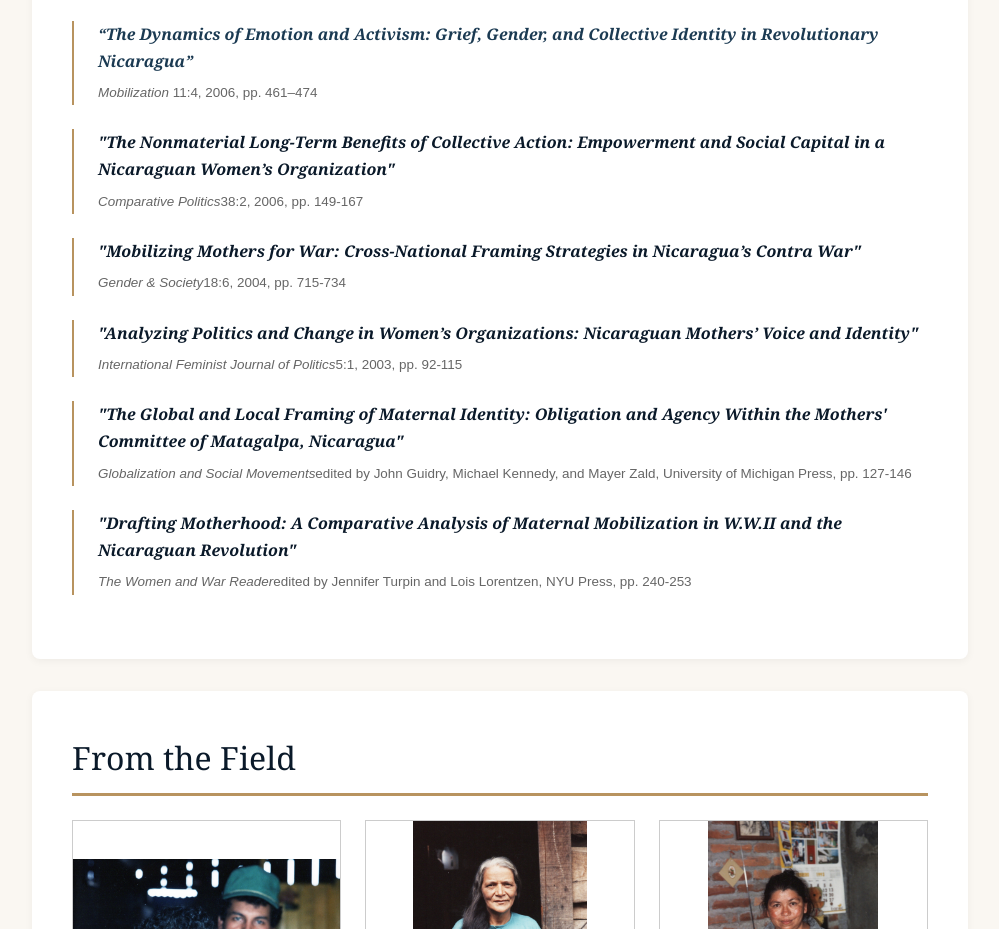
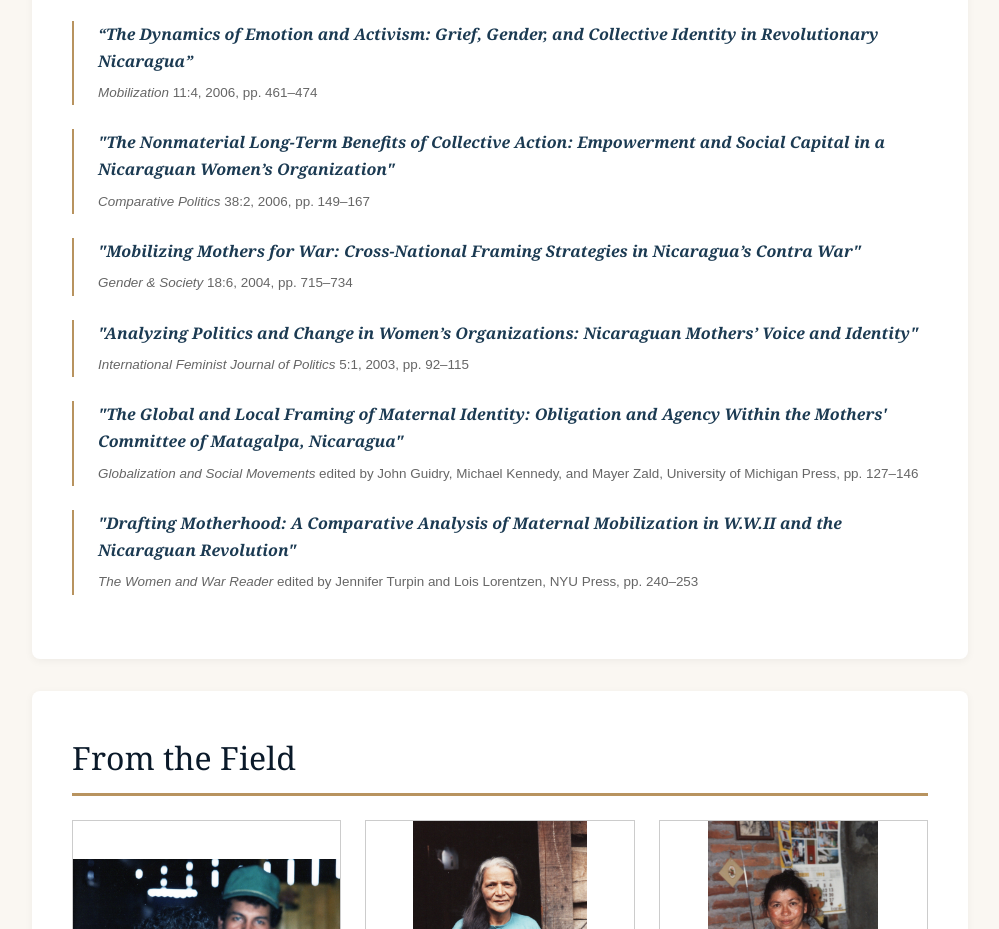
Before and after one commit to bayarddevolo/bayarddevolo.github.io, a plain HTML site: page nicaragua.html in a window 1280 px wide. Shown: the part 1760-2689 px from the top of the page, without its empty margins (140-1139 px from the left). Drawn offline with Linux system fonts and the light colour scheme.

Commit message:
Update nicaragua.html

```diff
--- a/nicaragua.html
+++ b/nicaragua.html
@@ -383,28 +383,48 @@ My research on Nicaragua draws on a decade of ethnographic fieldwork, archival r
   </div>
 
 <div class="publication">
-      <span class="publication-title">"The Nonmaterial Long-Term Benefits of Collective Action: Empowerment and Social Capital in a Nicaraguan Women’s Organization"</span>
-      <span class="publication-meta"><em>Comparative Politics</em>38:2, 2006, pp. 149-167</span>
+  <span class="publication-title">
+    <a href="https://www.jstor.org/stable/20433987" target="_blank" rel="noopener noreferrer">
+      "The Nonmaterial Long-Term Benefits of Collective Action: Empowerment and Social Capital in a Nicaraguan Women’s Organization"
+    </a>
+  </span>
+  <span class="publication-meta"><em>Comparative Politics</em> 38:2, 2006, pp. 149–167</span>
 </div>
 
 <div class="publication">
-      <span class="publication-title">"Mobilizing Mothers for War: Cross-National Framing Strategies in Nicaragua’s Contra War"</span>
-      <span class="publication-meta"><em>Gender & Society</em>18:6, 2004, pp. 715-734</span>
+  <span class="publication-title">
+    <a href="https://www.jstor.org/stable/4149391" target="_blank" rel="noopener noreferrer">
+      "Mobilizing Mothers for War: Cross-National Framing Strategies in Nicaragua’s Contra War"
+    </a>
+  </span>
+  <span class="publication-meta"><em>Gender &amp; Society</em> 18:6, 2004, pp. 715–734</span>
 </div>
 
 <div class="publication">
-      <span class="publication-title">"Analyzing Politics and Change in Women’s Organizations: Nicaraguan Mothers’ Voice and Identity"</span>
-      <span class="publication-meta"><em>International Feminist Journal of Politics</em>5:1, 2003, pp. 92-115</span>
+  <span class="publication-title">
+    <a href="https://www.tandfonline.com/doi/abs/10.1080/1461674021000056782" target="_blank" rel="noopener noreferrer">
+      "Analyzing Politics and Change in Women’s Organizations: Nicaraguan Mothers’ Voice and Identity"
+    </a>
+  </span>
+  <span class="publication-meta"><em>International Feminist Journal of Politics</em> 5:1, 2003, pp. 92–115</span>
 </div>
 
 <div class="publication">
-      <span class="publication-title">"The Global and Local Framing of Maternal Identity: Obligation and Agency Within the Mothers' Committee of Matagalpa, Nicaragua"</span>
-      <span class="publication-meta"><em>Globalization and Social Movements</em>edited by John Guidry, Michael Kennedy, and Mayer Zald, University of Michigan Press, pp. 127-146</span>
+  <span class="publication-title">
+    <a href="https://press.umich.edu/Books/G/Globalizations-and-Social-Movements2" target="_blank" rel="noopener noreferrer">
+      "The Global and Local Framing of Maternal Identity: Obligation and Agency Within the Mothers' Committee of Matagalpa, Nicaragua"
+    </a>
+  </span>
+  <span class="publication-meta"><em>Globalization and Social Movements</em> edited by John Guidry, Michael Kennedy, and Mayer Zald, University of Michigan Press, pp. 127–146</span>
 </div>
 
 <div class="publication">
-      <span class="publication-title">"Drafting Motherhood: A Comparative Analysis of Maternal Mobilization in W.W.II and the Nicaraguan Revolution"</span>
-      <span class="publication-meta"><em>The Women and War Reader</em>edited by Jennifer Turpin and Lois Lorentzen, NYU Press, pp. 240-253</span>
+  <span class="publication-title">
+    <a href="https://nyupress.org/9780814751459/the-women-and-war-reader/" target="_blank" rel="noopener noreferrer">
+      "Drafting Motherhood: A Comparative Analysis of Maternal Mobilization in W.W.II and the Nicaraguan Revolution"
+    </a>
+  </span>
+  <span class="publication-meta"><em>The Women and War Reader</em> edited by Jennifer Turpin and Lois Lorentzen, NYU Press, pp. 240–253</span>
 </div>
 
   </section>
```
Lines whose indentation alone changed are shown as unchanged.
